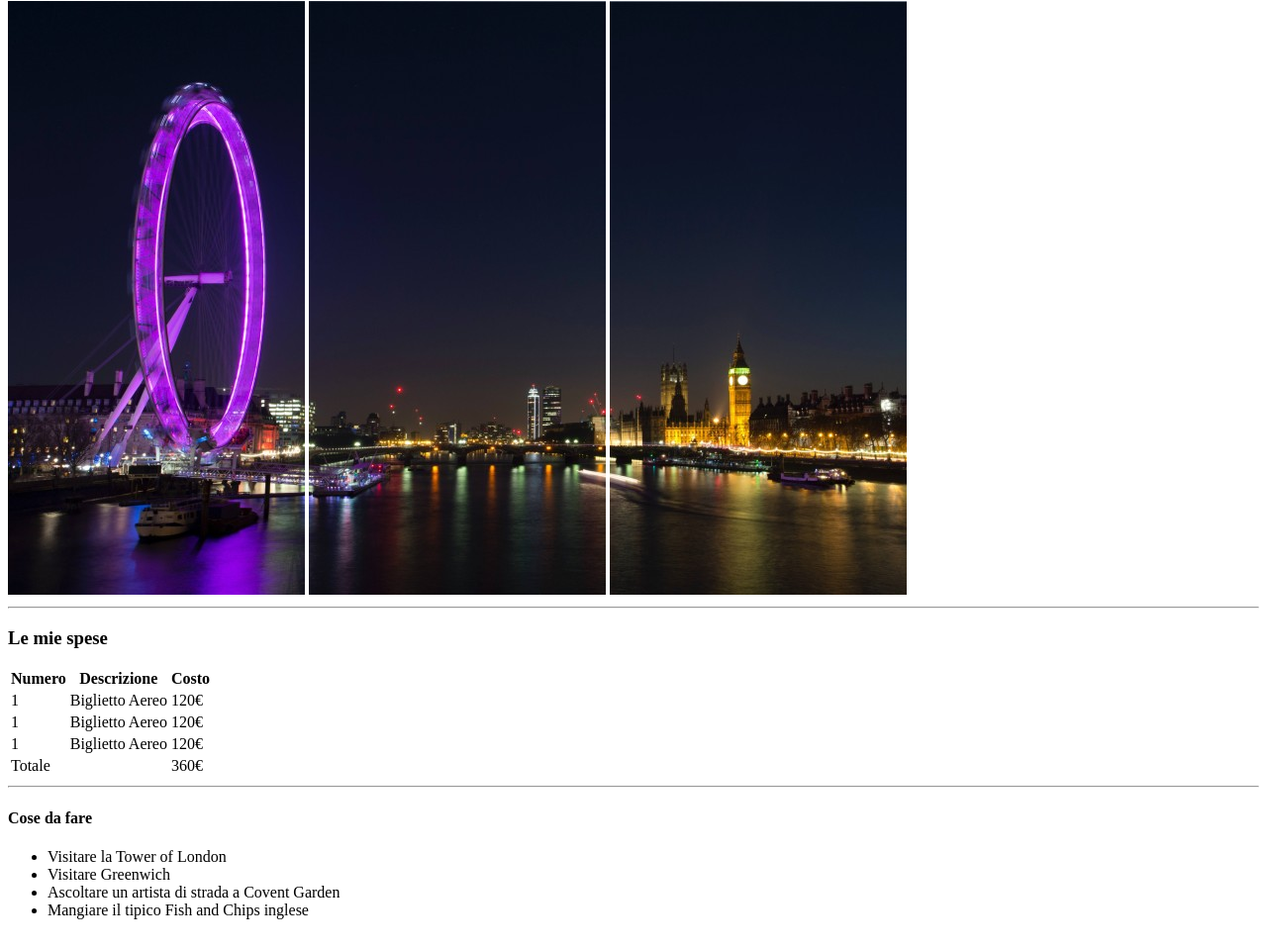
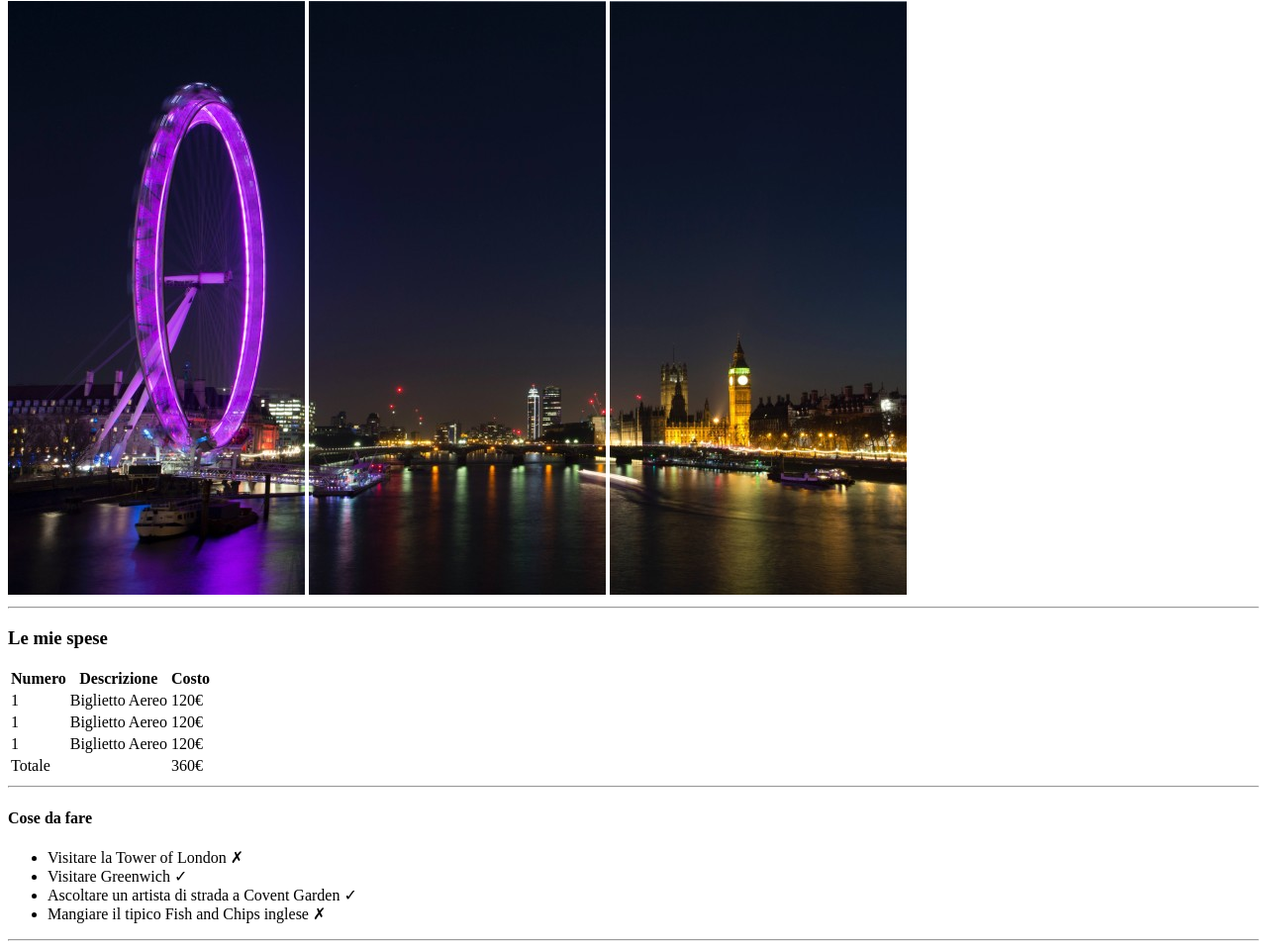
Before and after one commit to FrancescoGess/html-london-trip, a plain HTML site: page index.html in a window 1280 px wide. Shown: the part 79-1038 px from the top of the page at 99% size. Drawn offline with Linux system fonts and the light colour scheme.

Commit message:
Travel Info

```diff
--- a/index.html
+++ b/index.html
@@ -66,11 +66,14 @@
         <h4>Cose da fare</h4>
 
             <ul>
-                <li>Visitare la Tower of London</li>
-                <li>Visitare Greenwich</li>
-                <li>Ascoltare un artista di strada a Covent Garden</li>
-                <li>Mangiare il tipico Fish and Chips inglese</li>
+                <li>Visitare la Tower of London &#10007;</li>
+                <li>Visitare Greenwich &#10003;</li>
+                <li>Ascoltare un artista di strada a Covent Garden &#10003;</li>
+                <li>Mangiare il tipico Fish and Chips inglese &#10007;</li>
             </ul>
+
+            <hr>
+
 
 
 
```
